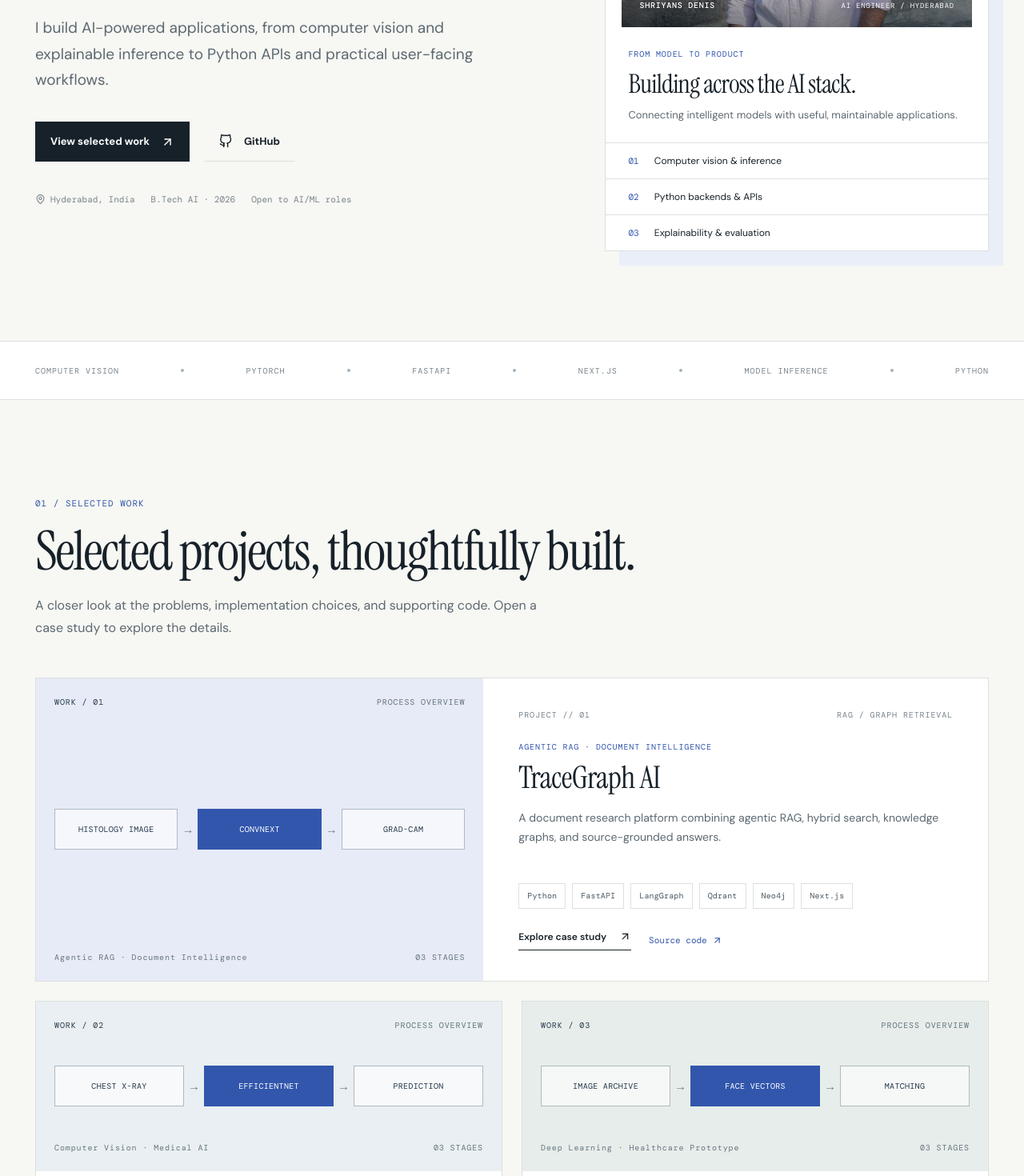
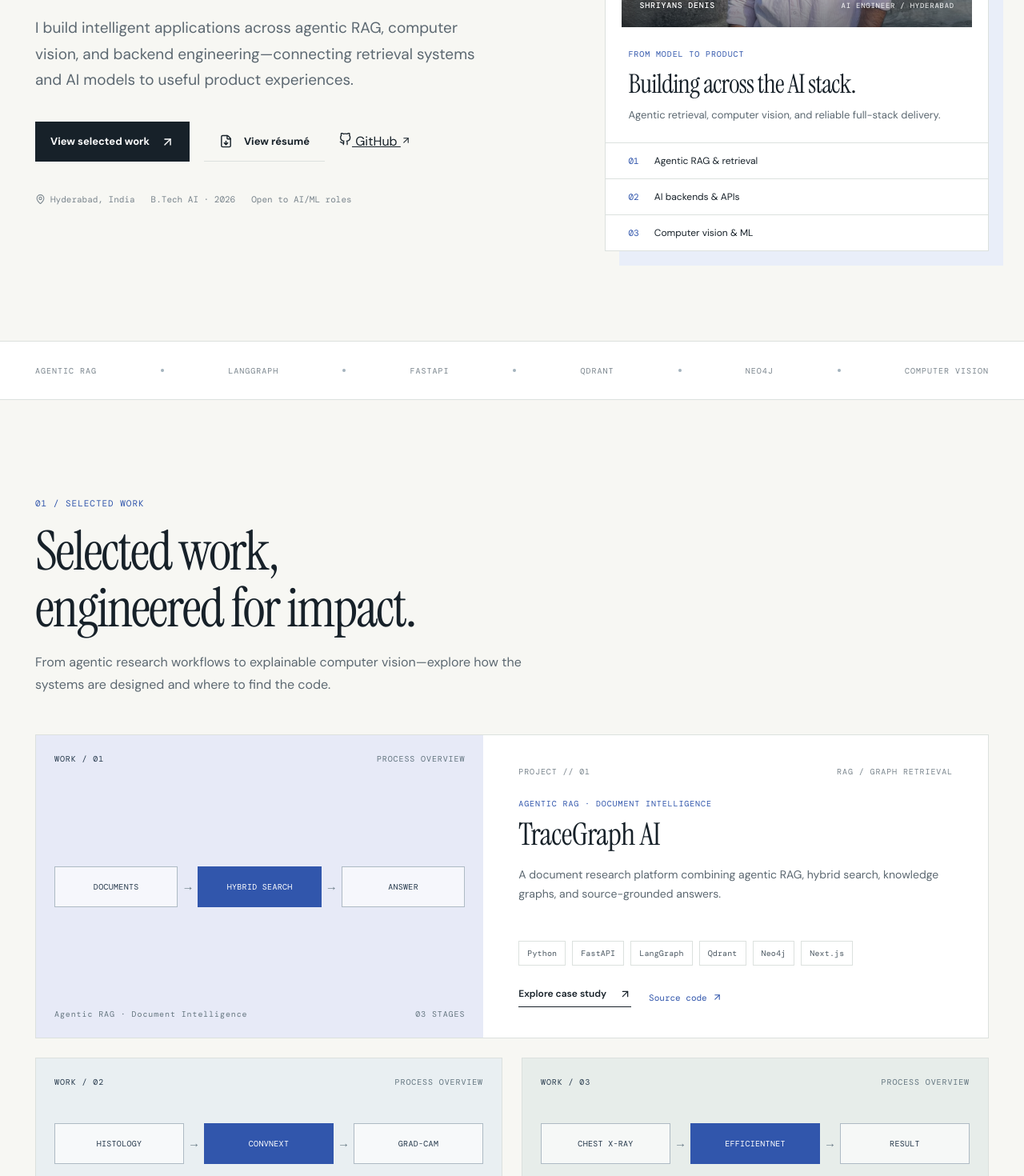
Before and after one commit to Iam-Grim-Reaper/shriyans-portfolio, a React (Vite) app: page / in a window 1280 px wide. Shown: the part 600-2070 px from the top of the page at 80% size. Built offline with nearby package versions, Linux system fonts and the light colour scheme.

Commit message:
feat: add current internship, project portfolio, and downloadable resume

```diff
--- a/src/main.jsx
+++ b/src/main.jsx
@@ -1,9 +1,10 @@
 import React, { useEffect, useRef, useState } from 'react';
 import { createRoot } from 'react-dom/client';
 import { motion, AnimatePresence, MotionConfig, useScroll } from 'motion/react';
-import { ArrowUpRight, Mail, MapPin, Sparkles, Trophy, ChevronRight, X, Target, Wrench, TrendingUp } from 'lucide-react';
-import { projects, skills } from './data/portfolio.js';
+import { ArrowUpRight, Mail, MapPin, FileDown, Sparkles, Trophy, ChevronRight, X, Target, Wrench, TrendingUp } from 'lucide-react';
+import { projects, skills, experiences, credentials } from './data/portfolio.js';
 import shreyPortrait from '../shrey.jpeg';
+import resumePdf from '../Shriyans Denis Resume.pdf?url';
 import './styles.css';
 
 // lucide-react dropped brand/logo marks (trademark policy), so GitHub & LinkedIn
@@ -111,12 +112,13 @@ function Hero() {
   return (
     <section className="hero wrap">
       <motion.div initial={{opacity:0,y:14}} animate={{opacity:1,y:0}} transition={{duration:.55}} className="hero-left">
-        <div className="status">AI ENGINEER / MACHINE LEARNING / BACKEND</div>
+        <div className="status">AI SOFTWARE ENGINEER / GENERATIVE AI / BACKEND</div>
         <h1>Shriyans Denis.<br/><em>Engineering useful AI.</em></h1>
-        <p className="hero-copy">I build AI-powered applications, from computer vision and explainable inference to Python APIs and practical user-facing workflows.</p>
+        <p className="hero-copy">I build intelligent applications across agentic RAG, computer vision, and backend engineering—connecting retrieval systems and AI models to useful product experiences.</p>
         <div className="hero-actions">
           <Magnetic className="primary" href="#projects">View selected work <ArrowUpRight size={17}/></Magnetic>
-          <Magnetic className="secondary" href="https://github.com/Iam-Grim-Reaper" target="_blank" rel="noreferrer"><Github size={17}/> GitHub</Magnetic>
+          <Magnetic className="secondary" href={resumePdf} target="_blank" rel="noopener noreferrer" aria-label="Open Shriyans Denis résumé PDF"><FileDown size={17}/> View résumé</Magnetic>
+          <Magnetic className="hero-inline-link" href="https://github.com/Iam-Grim-Reaper" target="_blank" rel="noopener noreferrer"><Github size={16}/> GitHub <ArrowUpRight size={13}/></Magnetic>
         </div>
         <div className="meta-row"><span><MapPin size={14}/> Hyderabad, India</span><span>B.Tech AI · 2026</span><span>Open to AI/ML roles</span></div>
       </motion.div>
@@ -139,12 +141,12 @@ function Hero() {
         <div className="panel-summary">
           <div className="small-label">FROM MODEL TO PRODUCT</div>
           <h2>Building across the AI stack.</h2>
-          <p>Connecting intelligent models with useful, maintainable applications.</p>
+          <p>Agentic retrieval, computer vision, and reliable full-stack delivery.</p>
         </div>
         <div className="panel-capabilities">
-          <div><span>01</span> Computer vision &amp; inference</div>
-          <div><span>02</span> Python backends &amp; APIs</div>
-          <div><span>03</span> Explainability &amp; evaluation</div>
+          <div><span>01</span> Agentic RAG &amp; retrieval</div>
+          <div><span>02</span> AI backends &amp; APIs</div>
+          <div><span>03</span> Computer vision &amp; ML</div>
         </div>
       </aside>
     </section>
@@ -153,9 +155,9 @@ function Hero() {
 
 function ProjectVisual({ project }) {
   const flows = {
-    '01': ['Histology image', 'ConvNeXt', 'Grad-CAM'],
-    '02': ['Chest X-ray', 'EfficientNet', 'Prediction'],
-    '03': ['Image archive', 'Face vectors', 'Matching'],
+    '01': ['Documents', 'Hybrid search', 'Answer'],
+    '02': ['Histology', 'ConvNeXt', 'Grad-CAM'],
+    '03': ['Chest X-ray', 'EfficientNet', 'Result'],
   };
   const steps = flows[project.num] ?? [];
   return (
@@ -184,7 +186,7 @@ function App(){
     <header className="nav wrap">
       <a className="brand" href="#top"><span>SD</span><b>SHRIYANS DENIS</b></a>
       <nav aria-label="Main navigation">
-        <a href="#projects">Projects</a><a href="#work">Experience</a><a href="#skills">Stack</a><a href="#contact">Contact</a>
+        <a href="#projects">Projects</a><a href="#work">Experience</a><a href="#skills">Stack</a><a href="#contact">Contact</a><a href={resumePdf} target="_blank" rel="noopener noreferrer">Résumé</a>
       </nav>
       <Magnetic className="nav-cta" href="mailto:shriyansdoespython@gmail.com">Let's talk <ArrowUpRight size={15}/></Magnetic>
     </header>
@@ -193,11 +195,11 @@ function App(){
       <Hero />
 
       <section className="signal-bar">
-        <div className="wrap signal-inner"><span>COMPUTER VISION</span><i/><span>PYTORCH</span><i/><span>FASTAPI</span><i/><span>NEXT.JS</span><i/><span>MODEL INFERENCE</span><i/><span>PYTHON</span></div>
+        <div className="wrap signal-inner"><span>AGENTIC RAG</span><i/><span>LANGGRAPH</span><i/><span>FASTAPI</span><i/><span>QDRANT</span><i/><span>NEO4J</span><i/><span>COMPUTER VISION</span></div>
       </section>
 
       <section id="projects" className="section wrap">
-        <SectionTitle kicker="01 / SELECTED WORK" title="Selected projects, thoughtfully built." copy="A closer look at the problems, implementation choices, and supporting code. Open a case study to explore the details." />
+        <SectionTitle kicker="01 / SELECTED WORK" title="Selected work, engineered for impact." copy="From agentic research workflows to explainable computer vision—explore how the systems are designed and where to find the code." />
         <div className="projects-grid">
           {projects.map((p,idx)=><motion.article
             key={p.num}
@@ -226,58 +228,68 @@ function App(){
       </section>
 
       <section id="work" className="section wrap">
-        <SectionTitle kicker="02 / EXPERIENCE" title="Learning by building in real environments." copy="Practical engineering experience across computer vision, model optimization, data persistence, and reliable inference workflows." />
-        <motion.div className="experience-card" initial={{opacity:0,y:16}} whileInView={{opacity:1,y:0}} viewport={{once:true, margin:'-60px'}} transition={{duration:.5}}>
-          <div className="exp-index">2025</div>
-          <div className="exp-main">
-            <div className="exp-head"><div><div className="small-label">AI INTERN</div><h3>ISRO · National Remote Sensing Centre</h3></div><div className="date">SEP — DEC 2025</div></div>
-            <p className="exp-project">Smart Face Recognizer for Employee Archival System</p>
-            <div className="bullets">
-              <p><ChevronRight/> Engineered an InsightFace pipeline with optimized preprocessing, alignment and embedding generation.</p>
-              <p><ChevronRight/> Added CPU micro-batching, multithreading, checkpoint recovery and resumable processing.</p>
-              <p><ChevronRight/> Integrated MySQL persistence, performance tracking, logging and validation.</p>
-              <p><ChevronRight/> Collaborated on embedding distance metrics and recognition threshold tuning.</p>
+        <SectionTitle kicker="02 / EXPERIENCE" title="Engineering experience across AI products." copy="Current application engineering at Altaric Consulting, alongside AI research and inference work at ISRO NRSC." />
+        {experiences.map((experience, index) => (
+          <motion.article
+            key={experience.organization}
+            className={index === experiences.length - 1 ? 'experience-card muted-card' : 'experience-card'}
+            initial={{opacity:0,y:14}}
+            whileInView={{opacity:1,y:0}}
+            viewport={{once:true,margin:'-60px'}}
+            transition={{duration:.45,delay:Math.min(index*.06,.14)}}
+          >
+            <div className="exp-index">{experience.year}</div>
+            <div className="exp-main">
+              <div className="exp-head">
+                <div><div className="small-label">{experience.role}</div><h3>{experience.organization}</h3></div>
+                <div className="date">{experience.date}</div>
+              </div>
+              {experience.project && <p className="exp-project">{experience.project}</p>}
+              <div className="bullets">
+                {experience.bullets.map(bullet => <p key={bullet}><ChevronRight aria-hidden="true"/>{bullet}</p>)}
+              </div>
             </div>
-          </div>
-        </motion.div>
-        <motion.div className="experience-card muted-card" initial={{opacity:0,y:16}} whileInView={{opacity:1,y:0}} viewport={{once:true, margin:'-60px'}} transition={{duration:.5, delay:.08}}>
-          <div className="exp-index">2024</div>
-          <div className="exp-main">
-            <div className="exp-head"><div><div className="small-label">HR INTERN</div><h3>WoW HR</h3></div><div className="date">JUN — AUG 2024</div></div>
-            <p className="muted-copy">Supported recruitment coordination, interview scheduling, DEI initiatives, event planning, and HR analytics exposure.</p>
-          </div>
-        </motion.div>
+          </motion.article>
+        ))}
       </section>
 
       <section id="skills" className="section wrap">
-        <SectionTitle kicker="03 / TECHNICAL SYSTEM" title="A stack built around AI delivery." />
+        <SectionTitle kicker="03 / TECHNICAL STACK" title="Tools behind the work." />
         <div className="skills-grid">{skills.map(([n,title,items],idx)=><motion.div className="skill" key={n} initial={{opacity:0,y:14}} whileInView={{opacity:1,y:0}} viewport={{once:true, margin:'-40px'}} transition={{duration:.45, delay:(idx%3)*.06}}><div className="skill-num">{n}</div><h4>{title}</h4><div className="skill-list">{items.map(i=><span key={i}>{i}</span>)}</div></motion.div>)}</div>
       </section>
 
       <section className="section wrap education">
         <div>
-          <SectionTitle kicker="04 / EDUCATION" title="Artificial Intelligence by foundation." />
-          <motion.div className="edu-card" initial={{opacity:0,y:14}} whileInView={{opacity:1,y:0}} viewport={{once:true}} transition={{duration:.5}}><span>2022 — 2026</span><h3>B.Tech in Artificial Intelligence</h3><p>Vidya Jyothi Institute of Technology · JNTU, Hyderabad</p><b>CGPA 8.01 / 10</b></motion.div>
+          <SectionTitle kicker="04 / EDUCATION" title="A foundation in Artificial Intelligence." />
+          <motion.div className="edu-card" initial={{opacity:0,y:14}} whileInView={{opacity:1,y:0}} viewport={{once:true}} transition={{duration:.5}}><span>OCT 2022 — MAY 2026</span><h3>B.Tech in Artificial Intelligence</h3><p>Vidya Jyothi Institute of Technology · Hyderabad</p><b>CGPA 8.01 / 10</b></motion.div>
         </div>
         <div>
-          <SectionTitle kicker="05 / SIGNALS" title="Certifications & achievements." />
+          <SectionTitle kicker="05 / RECOGNITION" title="Certifications, leadership & achievements." />
           <div className="signal-list">
-            <motion.div initial={{opacity:0,x:10}} whileInView={{opacity:1,x:0}} viewport={{once:true}} transition={{delay:0}}><Sparkles/><span>AWS Academy — Machine Learning Foundations</span></motion.div>
-            <motion.div initial={{opacity:0,x:10}} whileInView={{opacity:1,x:0}} viewport={{once:true}} transition={{delay:.05}}><Sparkles/><span>Infosys — Computer Vision 101</span></motion.div>
-            <motion.div initial={{opacity:0,x:10}} whileInView={{opacity:1,x:0}} viewport={{once:true}} transition={{delay:.1}}><Sparkles/><span>Infosys — Introduction to NLP</span></motion.div>
-            <motion.div initial={{opacity:0,x:10}} whileInView={{opacity:1,x:0}} viewport={{once:true}} transition={{delay:.15}}><Trophy/><span>First Prize — ARKA 2023 Ideathon</span></motion.div>
-            <motion.div initial={{opacity:0,x:10}} whileInView={{opacity:1,x:0}} viewport={{once:true}} transition={{delay:.2}}><Trophy/><span>Smart India Hackathon 2023 Finalist</span></motion.div>
+            {credentials.map((item,index) => (
+              <motion.div
+                key={item.title}
+                initial={{opacity:0,x:8}}
+                whileInView={{opacity:1,x:0}}
+                viewport={{once:true}}
+                transition={{duration:.35,delay:(index%4)*.04}}
+              >
+                {item.type === 'certification' ? <Sparkles aria-hidden="true"/> : <Trophy aria-hidden="true"/>}
+                <span className="credential-copy"><strong>{item.title}</strong><small>{[item.organization,item.date].filter(Boolean).join(' · ')}</small></span>
+              </motion.div>
+            ))}
           </div>
         </div>
       </section>
 
       <section id="contact" className="contact-section">
         <div className="wrap contact-grid">
-          <div><div className="kicker">06 / CONTACT</div><h2>Have an AI problem<br/>worth solving?</h2><p>I'm interested in AI engineering, ML systems, computer vision, Generative AI, and backend-heavy intelligent applications.</p></div>
+          <div><div className="kicker">06 / CONTACT</div><h2>Let’s build something<br/>useful with AI.</h2><p>Open to opportunities spanning Generative AI, agentic systems, computer vision, and backend engineering. Explore my work or download the latest résumé.</p></div>
           <div className="contact-links">
             <Magnetic strength={10} href="mailto:shriyansdoespython@gmail.com"><Mail/>shriyansdoespython@gmail.com<ArrowUpRight/></Magnetic>
             <Magnetic strength={10} href="https://linkedin.com/in/shriyansdenis" target="_blank" rel="noreferrer"><Linkedin/>LinkedIn<ArrowUpRight/></Magnetic>
-            <Magnetic strength={10} href="https://github.com/Iam-Grim-Reaper" target="_blank" rel="noreferrer"><Github/>GitHub<ArrowUpRight/></Magnetic>
+            <Magnetic strength={10} href="https://github.com/Iam-Grim-Reaper" target="_blank" rel="noopener noreferrer"><Github/>GitHub<ArrowUpRight/></Magnetic>
+            <a href={resumePdf} download="Shriyans-Denis-Resume.pdf"><FileDown/>Download résumé (PDF)<ArrowUpRight/></a>
           </div>
         </div>
       </section>
```
